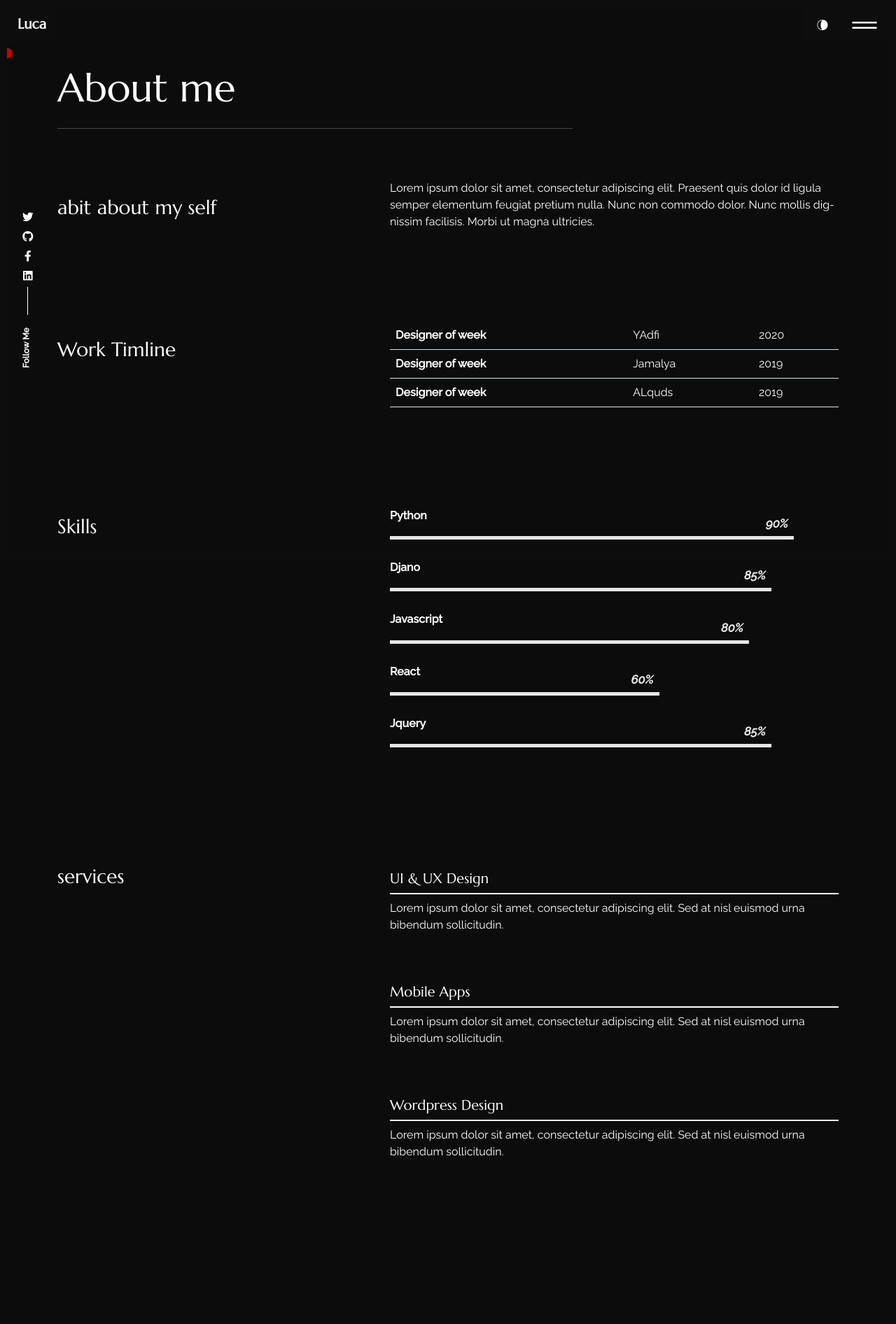
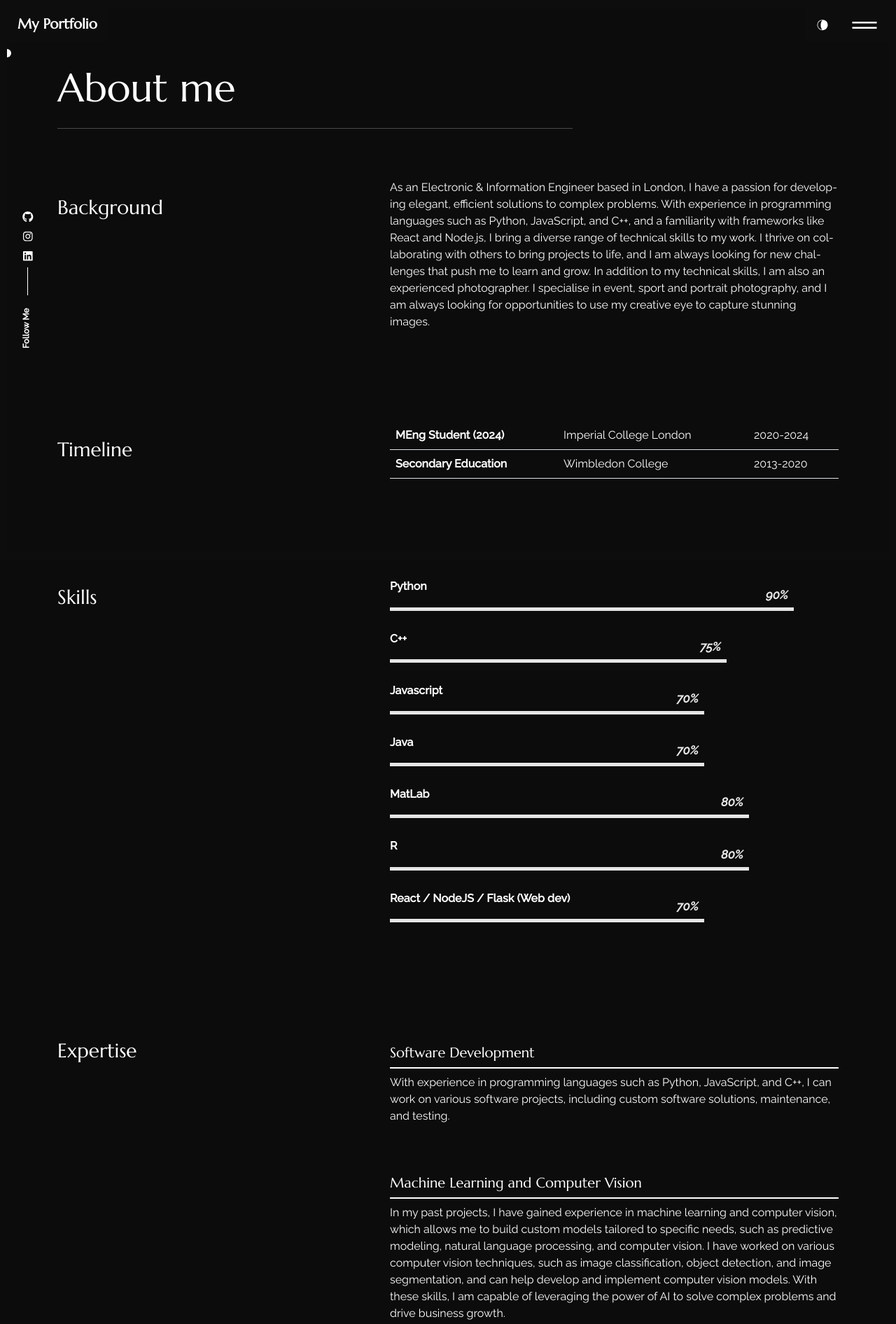
Before and after one commit to SpaceBod/Portfolio, a React app: page /about in a window 1280 px wide. Shown: the top 1892 px of the page at 70% size. Before the commit the page ends 1698 px from the top, so only its background shows below. Built offline with nearby package versions, Linux system fonts and the light colour scheme; some packages are replaced by stand-ins of ours; no server answers.

Commit message:
updated again

```diff
--- a/src/app/App.js
+++ b/src/app/App.js
@@ -24,12 +24,12 @@ export default function App() {
     <Router basename={process.env.PUBLIC_URL}>
       <div className="cursor__dot">
         <AnimatedCursor
-          innerSize={15}
-          outerSize={15}
+          innerSize={12}
+          outerSize={12}
           color="255, 255 ,255"
           outerAlpha={0.4}
           innerScale={0.7}
-          outerScale={5}
+          outerScale={3}
         />
       </div>
       <ScrollToTop>
--- a/src/components/socialicons/index.js
+++ b/src/components/socialicons/index.js
@@ -2,11 +2,8 @@ import React from "react";
 import "./style.css";
 import {
   FaGithub,
-  FaTwitter,
-  FaFacebookF,
+  FaInstagram,
   FaLinkedin,
-  FaYoutube,
-  FaTwitch,
 } from "react-icons/fa";
 import { socialprofils } from "../../content_option";
 
@@ -14,13 +11,6 @@ export const Socialicons = (params) => {
   return (
     <div className="stick_follow_icon">
       <ul>
-        {socialprofils.twitter && (
-          <li>
-            <a href={socialprofils.twitter}>
-              <FaTwitter />
-            </a>
-          </li>
-        )}
         {socialprofils.github && (
           <li>
             <a href={socialprofils.github}>
@@ -28,10 +18,10 @@ export const Socialicons = (params) => {
             </a>
           </li>
         )}
-        {socialprofils.facebook && (
+        {socialprofils.instagram && (
           <li>
-            <a href={socialprofils.facebook}>
-              <FaFacebookF />
+            <a href={socialprofils.instagram}>
+              <FaInstagram />
             </a>
           </li>
         )}
@@ -42,20 +32,6 @@ export const Socialicons = (params) => {
             </a>
           </li>
         )}
-        {socialprofils.youtube && (
-          <li>
-            <a href={socialprofils.youtube}>
-              <FaYoutube />
-            </a>
-          </li>
-        )}
-        {socialprofils.twitch && (
-          <li>
-            <a href={socialprofils.twitch}>
-              <FaTwitch />
-            </a>
-          </li>
-        )}
       </ul>
       <p>Follow Me</p>
     </div>
--- a/src/content_option.js
+++ b/src/content_option.js
@@ -1,4 +1,4 @@
-const logotext = "Luca";
+const logotext = "My Portfolio";
 const meta = {
     title: "Portfolio",
     description: "I’m Gian-Luca Fenocchi, current 3rd year student at Imperial College London, studying Electronic and Information Engineering (MEng).",
@@ -12,27 +12,22 @@ const introdata = {
         third: "> Photographer",
     },
     description: "Current 3rd year student at Imperial College London, studying Electronic and Information Engineering (MEng).",
-    your_img_url: "https://images.pexels.com/photos/1061623/pexels-photo-1061623.jpeg?cs=srgb&dl=pexels-vlad-bagacian-1061623.jpg&fm=jpg",
+    your_img_url: "https://p1.pxfuel.com/preview/878/443/652/architectural-design-architecture-black-and-white-building-modern-architecture-modern.jpg",
 };
 
 const dataabout = {
-    title: "abit about my self",
-    aboutme: "Lorem ipsum dolor sit amet, consectetur adipiscing elit. Praesent quis dolor id ligula semper elementum feugiat pretium nulla. Nunc non commodo dolor. Nunc mollis dignissim facilisis. Morbi ut magna ultricies.",
+    title: "Background",
+    aboutme: "As an Electronic & Information Engineer based in London, I have a passion for developing elegant, efficient solutions to complex problems. With experience in programming languages such as Python, JavaScript, and C++, and a familiarity with frameworks like React and Node.js, I bring a diverse range of technical skills to my work. I thrive on collaborating with others to bring projects to life, and I am always looking for new challenges that push me to learn and grow. In addition to my technical skills, I am also an experienced photographer. I specialise in event, sport and portrait photography, and I am always looking for opportunities to use my creative eye to capture stunning images.",
 };
 const worktimeline = [{
-    jobtitle: "Designer of week",
-    where: "YAdfi",
-    date: "2020",
+    jobtitle: "MEng Student (2024)",
+    where: "Imperial College London",
+    date: "2020-2024",
 },
 {
-    jobtitle: "Designer of week",
-    where: "Jamalya",
-    date: "2019",
-},
-{
-    jobtitle: "Designer of week",
-    where: "ALquds",
-    date: "2019",
+    jobtitle: "Secondary Education",
+    where: "Wimbledon College",
+    date: "2013-2020",
 },
 ];
 
@@ -41,116 +36,91 @@ const skills = [{
     value: 90,
 },
 {
-    name: "Djano",
-    value: 85,
+    name: "C++",
+    value: 75,
 },
 {
     name: "Javascript",
+    value: 70,
+},
+{
+    name: "Java",
+    value: 70,
+},
+{
+    name: "MatLab",
     value: 80,
 },
 {
-    name: "React",
-    value: 60,
+    name: "R",
+    value: 80,
 },
 {
-    name: "Jquery",
-    value: 85,
+    name: "React / NodeJS / Flask   (Web dev)",
+    value: 70,
 },
 ];
 
 const services = [{
-    title: "UI & UX Design",
-    description: "Lorem ipsum dolor sit amet, consectetur adipiscing elit. Sed at nisl euismod urna bibendum sollicitudin.",
+    title: "Software Development",
+    description: "With experience in programming languages such as Python, JavaScript, and C++, I can work on various software projects, including custom software solutions, maintenance, and testing.",
 },
 {
-    title: "Mobile Apps",
-    description: "Lorem ipsum dolor sit amet, consectetur adipiscing elit. Sed at nisl euismod urna bibendum sollicitudin.",
+    title: "Machine Learning and Computer Vision",
+    description: "In my past projects, I have gained experience in machine learning and computer vision, which allows me to build custom models tailored to specific needs, such as predictive modeling, natural language processing, and computer vision. I have worked on various computer vision techniques, such as image classification, object detection, and image segmentation, and can help develop and implement computer vision models. With these skills, I am capable of leveraging the power of AI to solve complex problems and drive business growth."
 },
 {
-    title: "Wordpress Design",
-    description: "Lorem ipsum dolor sit amet, consectetur adipiscing elit. Sed at nisl euismod urna bibendum sollicitudin.",
+    title: "Full-Stack Web Development",
+    description: "With experience in front-end and back-end web development, I have skills in programming languages such as Python, JavaScript, and C++. I can create web applications using frameworks such as React, Node.js, and Flask, as well as use WebFlow to build custom websites. I have worked on front-end and back-end development, as well as database integration, to ensure that a website or web application is functional and user-friendly.",
+},
+{
+    title: "CAD Design",
+    description: "With experience in computer-aided design (CAD) software such as AutoCAD, SolidWorks, and Fusion 360, I am capable of creating CAD designs that help you bring ideas to life. I have created 2D and 3D models, technical drawings, and simulations that meet specific design requirements.",
+},
+{
+    title: "Data Manipulation",
+    description: "With experience in programming languages such as R and Python, I am able to manipulate and analyse data. I can clean and transform data, perform statistical analysis, and create visualisations to present data in a clear and concise manner.",
 },
 ];
 
-const dataportfolio = [{
-    img: "https://picsum.photos/400/?grayscale",
-    description: "The wisdom of life consists in the elimination of non-essentials.",
-    link: "#",
-},
-{
-    img: "https://picsum.photos/400/800/?grayscale",
-    description: "The wisdom of life consists in the elimination of non-essentials.",
-    link: "#",
-},
-{
-    img: "https://picsum.photos/400/?grayscale",
-    description: "The wisdom of life consists in the elimination of non-essentials.",
-    link: "#",
-},
-{
-    img: "https://picsum.photos/400/600/?grayscale",
-    description: "The wisdom of life consists in the elimination of non-essentials.",
-    link: "#",
-},
-{
-    img: "https://picsum.photos/400/300/?grayscale",
-    description: "The wisdom of life consists in the elimination of non-essentials.",
-    link: "#",
-},
-{
-    img: "https://picsum.photos/400/700/?grayscale",
-    description: "The wisdom of life consists in the elimination of non-essentials.",
-    link: "#",
-},
-
-{
-    img: "https://picsum.photos/400/600/?grayscale",
-    description: "The wisdom of life consists in the elimination of non-essentials.",
-    link: "#",
-},
-{
-    img: "https://picsum.photos/400/300/?grayscale",
-    description: "The wisdom of life consists in the elimination of non-essentials.",
-    link: "#",
-},
-{
-    img: "https://picsum.photos/400/?grayscale",
-    description: "The wisdom of life consists in the elimination of non-essentials.",
-    link: "#",
-},
-{
-    img: "https://picsum.photos/400/550/?grayscale",
-    description: "The wisdom of life consists in the elimination of non-essentials.",
-    link: "#",
-},
-{
-    img: "https://picsum.photos/400/?grayscale",
-    description: "The wisdom of life consists in the elimination of non-essentials.",
-    link: "#",
-},
-{
-    img: "https://picsum.photos/400/700/?grayscale",
-    description: "The wisdom of life consists in the elimination of non-essentials.",
-    link: "#",
-},
-];
+// Replace the placeholders with your own GitHub username
+const repoUrl = "https://api.github.com/users/spacebod/repos";
+let dataportfolio = [];
+// Fetch the repository data from GitHub's API
+fetch(repoUrl)
+  .then(response => response.json())
+  .then(data => {
+    // Use a forEach loop to create an object for each repository and add it to the dataportfolio array
+    data.forEach(repo => {
+        if (repo.name !== "Portfolio" && repo.name !== "SpaceBod") {
+            const item = {
+              img: "https://raw.githubusercontent.com/SpaceBod/Portfolio/main/src/img/home.jpg",
+              description: repo.name,
+              link: repo.html_url
+            };
+            dataportfolio.push(item);
+          }
+    });
+  })
+  .catch(error => {
+    console.error("Error fetching repository data:", error);
+  });
 
 const contactConfig = {
-    YOUR_EMAIL: "name@domain.com",
-    YOUR_FONE: "(555)123-4567",
-    description: "Lorem ipsum dolor sit amet, consectetur adipiscing elit. Morbi vehicula eu nunc et sollicitudin. Cras pulvinar, nisi at imperdiet pharetra. ",
+    YOUR_EMAIL: "gianluca@fenocchi.net",
+    YOUR_FONE: "(+44) 777 00 54312",
+    description: "Please feel free to reach out to me.",
     // creat an emailjs.com account
     // check out this tutorial https://www.emailjs.com/docs/examples/reactjs/
-    YOUR_SERVICE_ID: "service_id",
-    YOUR_TEMPLATE_ID: "template_id",
-    YOUR_USER_ID: "user_id",
+    YOUR_SERVICE_ID: "service_portfolio",
+    YOUR_TEMPLATE_ID: "template_y1zqdgk",
+    YOUR_USER_ID: "XzoRwYygcXU1fNGbB",
 };
 
 const socialprofils = {
-    github: "https://github.com",
-    facebook: "https://facebook.com",
-    linkedin: "https://linkedin.com",
-    twitter: "https://twitter.com",
+    github: "https://github.com/SpaceBod",
+    linkedin: "https://www.linkedin.com/in/gfenocchi/",
+    instagram: "https://www.instagram.com/g_fenocchi/",
 };
 export {
     meta,
--- a/src/header/index.js
+++ b/src/header/index.js
@@ -52,9 +52,8 @@ const Headermain = () => {
           </div>
           <div className="menu_footer d-flex flex-column flex-md-row justify-content-between align-items-md-center position-absolute w-100 p-3">
             <div className="d-flex">
-            <a href={socialprofils.facebook}>Facebook</a>
+            <a href={socialprofils.instagram}>Instagram</a>
             <a href={socialprofils.github}>Github</a>
-            <a href={socialprofils.twitter}>Twitter</a>
             </div>
             <p className="copyright m-0">copyright __ {logotext}</p>
           </div>
--- a/src/header/style.css
+++ b/src/header/style.css
@@ -184,7 +184,7 @@
 }
 
 .the_menu .menu_item>a:hover {
-    color: var(--text-color-3);
+    color: var(--text-color-4);
 }
 
 @media (min-width: 768px) {
--- a/src/hooks/AnimatedCursor.js
+++ b/src/hooks/AnimatedCursor.js
@@ -90,13 +90,13 @@ function useEventListener(eventName, handler, element = document) {
 function CursorCore({
     outerStyle,
     innerStyle,
-    color = '220, 90, 90',
+    color = '10, 10, 240',
     outerAlpha = 0.3,
     innerSize = 8,
     outerSize = 8,
     outerScale = 6,
     innerScale = 0.6,
-    trailingSpeed = 8,
+    trailingSpeed = 4,
     clickables = [
       'a',
       'input[type="text"]',
--- a/src/index.css
+++ b/src/index.css
@@ -4,8 +4,10 @@
     --secondary-color: #fff;
     --text-color: #fff;
     --text-color-2: #fff;
-    --text-color-3: rgb(204, 0, 0);
+    --text-color-3: rgb(255, 255, 255);
+    --text-color-4: rgb(204, 0, 0);
     --overlay-color: rgb(12 12 12 / 63%);
+    --dot-color: rgba(100, 100, 100, 0.7);
 }
 
 [data-theme="light"] {
@@ -14,8 +16,10 @@
     --secondary-color: #000;
     --text-color: #000;
     --text-color-2: #000;
-    --text-color-3: rgb(204, 0, 0);
+    --text-color-3: rgb(0 0 0);
+    --text-color-4: rgb(204, 0, 0);
     --overlay-color: rgb(255 255 255 / 70%);
+    --dot-color: rgb(100 100 100 / 70%);
 }
 
 html,
@@ -84,7 +88,7 @@ code {
 
 .cursor__dot div:first-child {
     filter: invert(1);
-    background-color: var(--overlay-color) !important;
+    background-color: var(--dot-color) !important;
 }
 
 .color_pr {
--- a/src/pages/about/index.js
+++ b/src/pages/about/index.js
@@ -37,7 +37,7 @@ export const About = () => {
         </Row>
         <Row className=" sec_sp">
           <Col lg="5">
-            <h3 className="color_sec py-4">Work Timline</h3>
+            <h3 className="color_sec py-4">Timeline</h3>
           </Col>
           <Col lg="7">
             <table className="table caption-top">
@@ -81,7 +81,7 @@ export const About = () => {
         </Row>
         <Row className="sec_sp">
           <Col lang="5">
-            <h3 className="color_sec py-4">services</h3>
+            <h3 className="color_sec py-4">Expertise</h3>
           </Col>
           <Col lg="7">
             {services.map((data, i) => {
--- a/src/pages/portfolio/style.css
+++ b/src/pages/portfolio/style.css
@@ -4,12 +4,13 @@
     -webkit-column-width: 15em;
     column-gap: 4rem;
     -moz-column-gap: 4rem;
-    -webkit-column-gap: 4rem;
+    -webkit-column-gap: 2rem;
 }
 
 .po_item {
     display: inline-block;
     width: 100%;
+    min-height: 150px;
     text-align: center;
     margin: 0.5rem auto;
     position: relative;
@@ -18,16 +19,16 @@
     border: 1px solid var(--secondary-color);
     transition: 0.3s ease;
     font-size: 0;
-    min-height: 300px;
 }
 
 .po_item img {
     max-width: 100%;
+    max-height: 150px;
 }
 
 .po_item .content {
     position: absolute;
-    height: 0;
+    height: 20%;
     width: 0;
     top: 50%;
     left: 50%;
```
Also changed, not shown: src/assets/images/react-porfolio.png (deleted).
